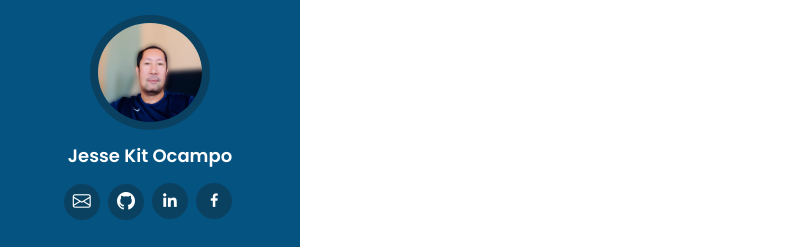
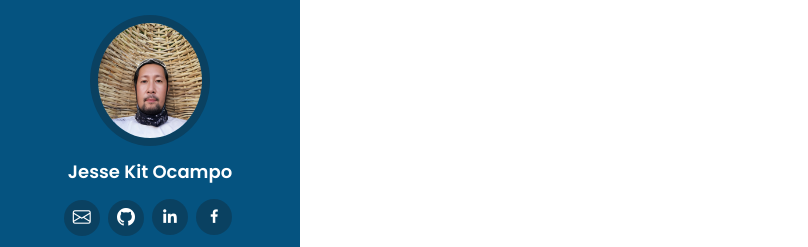
Before and after one commit to ocampojkq/web-dev-vid-editor, a plain HTML site: page index.html in a window 1280 px wide. Shown: the top 247 px of the page, without its empty margins (0-808 px from the left). Drawn offline with nearby package versions, Linux system fonts and the light colour scheme.

Commit message:
change profile photo

```diff
--- a/index.html
+++ b/index.html
@@ -59,7 +59,7 @@
     <div class="d-flex flex-column">
 
       <div class="profile">
-        <img src="assets/img/IMG_20230512_111714.png" alt="" class="img-fluid rounded-circle">
+        <img src="assets/img/profile.png" alt="" class="img-fluid rounded-circle">
         <h1 class="text-light"><a href="index.html">Jesse Kit Ocampo</a></h1>
         <div class="social-links mt-3 text-center">
 
```
Also changed, not shown: assets/img/profile.png (added).
